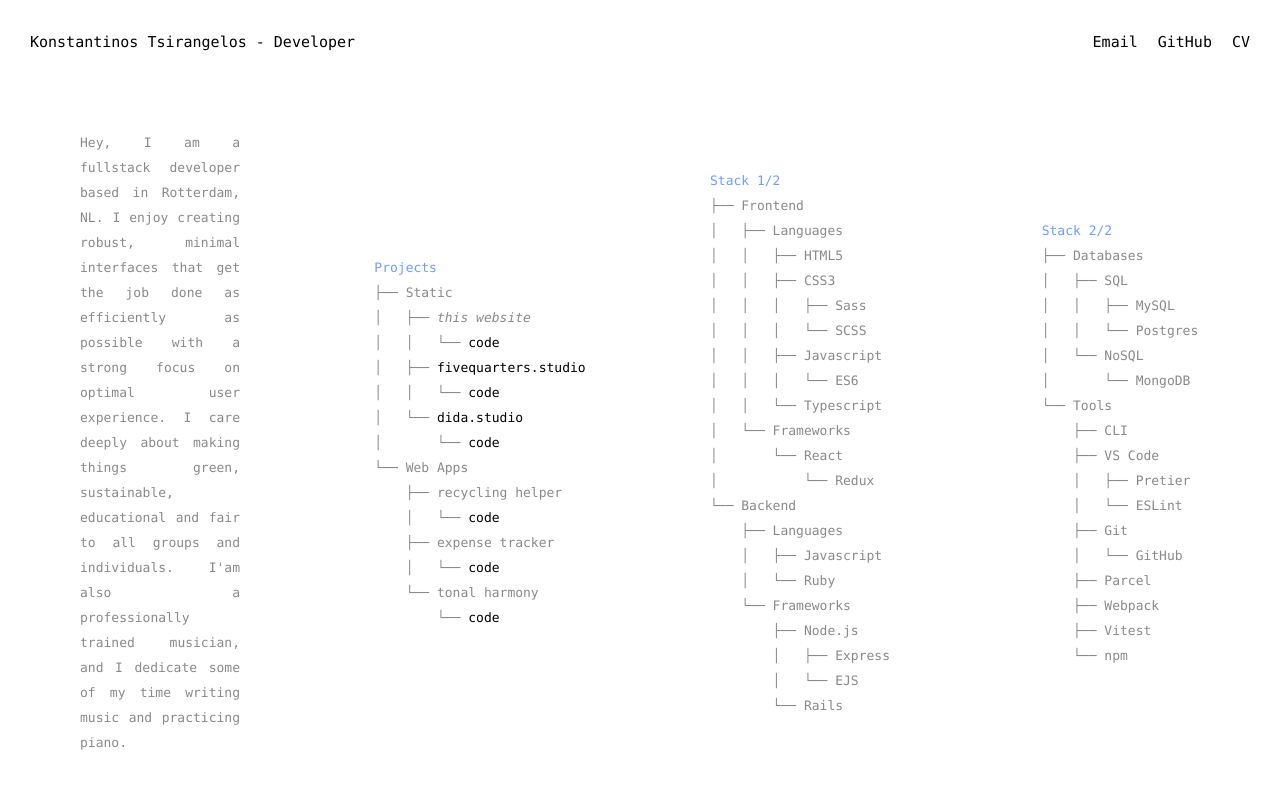
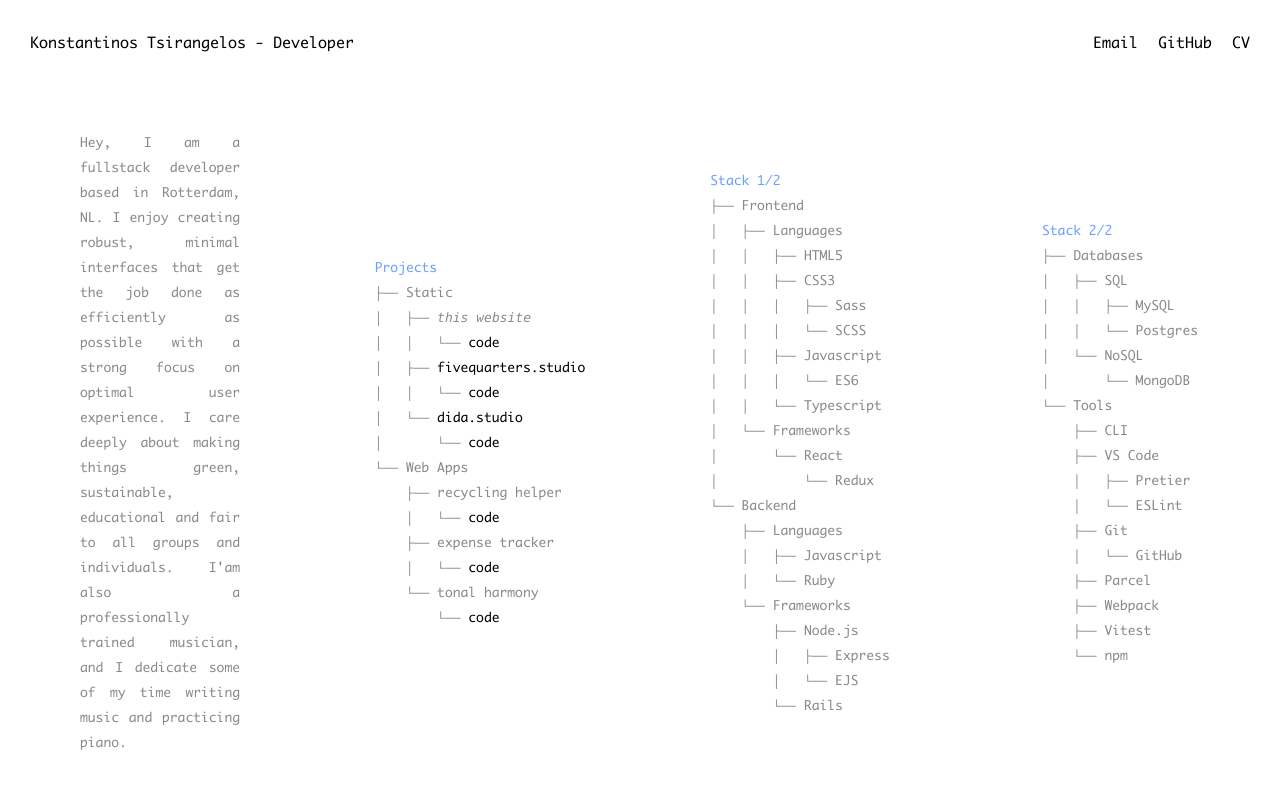
Before and after one commit to ktsirangelos/k, a plain HTML site: page index.html in a window 1280 px wide. Drawn offline with Linux system fonts and the light colour scheme.

Commit message:
load font

```diff
--- a/index.html
+++ b/index.html
@@ -23,7 +23,7 @@
     />
     <link rel="manifest" href="favicon/site.webmanifest" />
     <!-- Styles -->
-    <link rel="stylesheet" href="style.css?v=4" />
+    <link rel="stylesheet" href="style.css?v=4.1" />
     <!-- Scripts -->
   </head>
   <body>
--- a/style.css
+++ b/style.css
@@ -1,6 +1,7 @@
 @font-face {
+  src: url("MonacoRegular.ttf") format("truetype");
   font-family: "Monaco";
-  src: url("MonacoRegular.ttf") format("ttf");
+  font-display: swap;
 }
 
 /* Reset */
```
